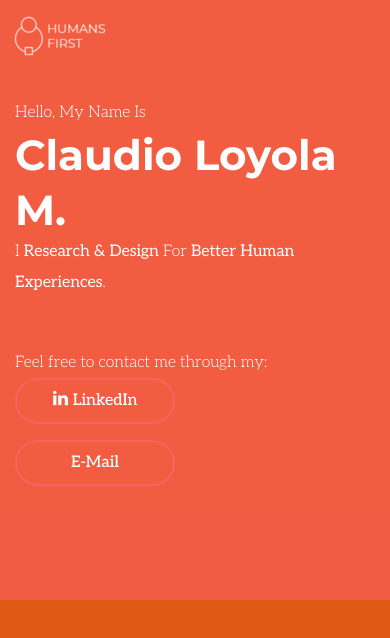
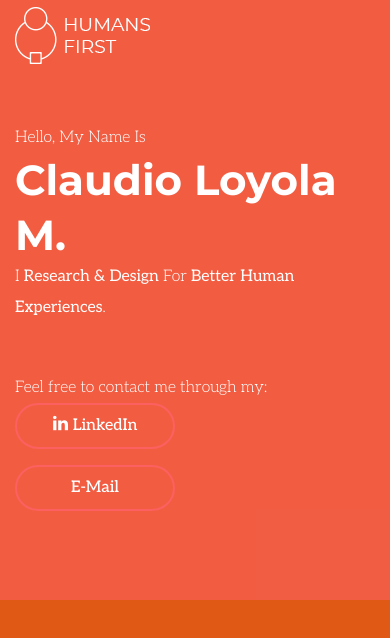
Before and after one commit to humansfirst/humansfirst, a website: page index.html in a window 390 px wide. Drawn offline with Linux system fonts and the light colour scheme.

Commit message:
testinggg logo

```diff
--- a/style.css
+++ b/style.css
@@ -515,7 +515,8 @@ input:required {
     padding: 0; }
     @media only screen and (max-width: 767px) {
       .classy-nav-container .classy-navbar .nav-brand {
-        max-width: 90px;
+        max-width: 135px;
+        height: 57px;
         margin-right: 15px; } }
     .classy-nav-container .classy-navbar .classynav ul li a {
       font-size: 16px;
@@ -674,7 +675,10 @@ input:required {
       height: 600px; } }
   .single-welcome-slide .welcome-text {
     position: relative;
-    z-index: 1; }
+    z-index: 1;
+    padding-top: 100px;
+    margin-top: -50px;}
+
     .single-welcome-slide .welcome-text h2 {
       font-weight: 700;
       font-size: 82px;
```
Also changed, not shown: index.html (+0 -1 lines).
